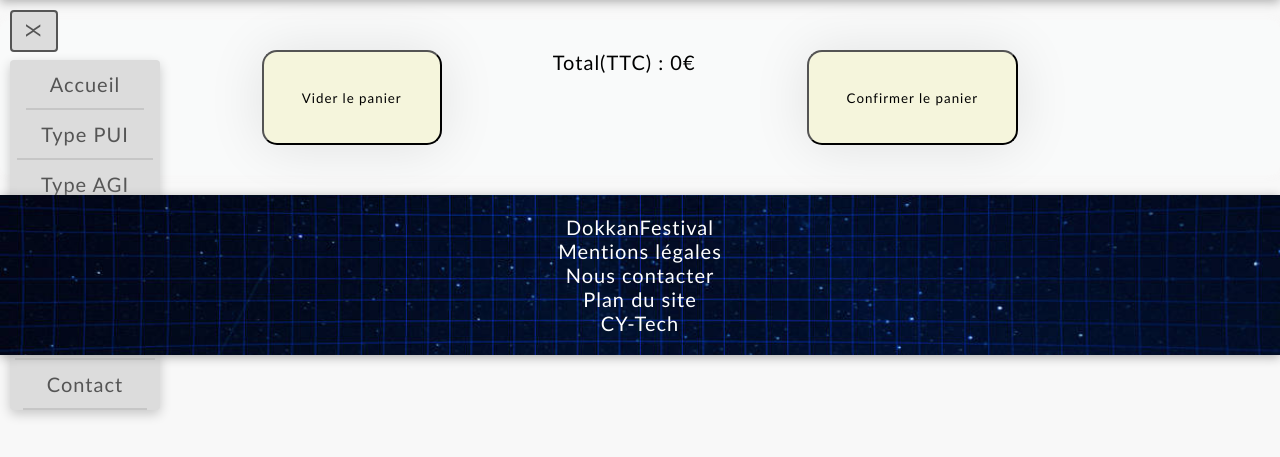
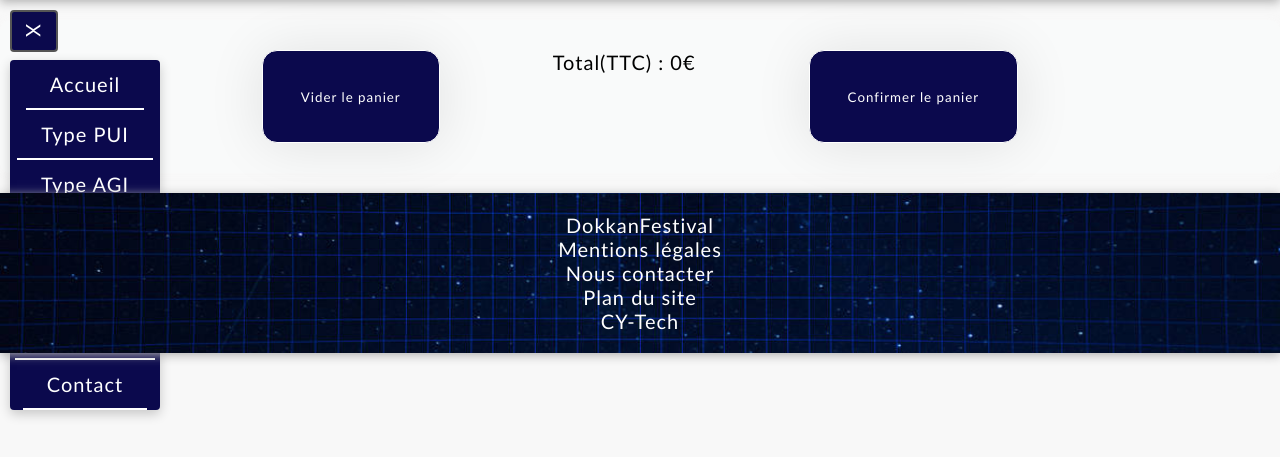
Before and after one commit to kienson/Dev-Web, a PHP site: page /php/panier.php in a window 1280 px wide, after a click that opens the changed part. Shown: the part 255-712 px from the top of the page. Run offline with PHP 8.4, Linux system fonts and the light colour scheme; the visitor is signed in with stand-in values (Sample User, id 1); data that the repository does not hold is empty.

Commit message:
Add files via upload

```diff
--- a/css/design.css
+++ b/css/design.css
@@ -281,7 +281,7 @@ th{
   font-family:Trebuchet MS,sans-serif;
   border-radius: 8px;
   color : white;
-  background-color:#100e6b;
+  background-color:#0b094d;
   box-shadow: 0 2px 55px rgba(0, 0, 0, 0.068);
   border:solid white 1px;
   padding:3%;
@@ -289,7 +289,7 @@ th{
 
 #moins:hover
 {
-  color : #030227;
+  color : #0b094d;
   background-color:white;
   transition:0.2s;
   border:solid black 1px;
@@ -300,7 +300,7 @@ th{
   font-size: 17px;
   border-radius: 8px;
   color : white;
-  background-color:#100e6b;
+  background-color:#0b094d;
   border:solid white 1px;
 }
 
@@ -316,7 +316,7 @@ th{
 
 #ajtpan:hover
 {
-  color : #030227;
+  color : #0b094d;
   background-color:white;
   transition:0.2s;
   border:solid black 1px;
@@ -326,7 +326,7 @@ th{
   font-family:Trebuchet MS,sans-serif;
   border-radius: 8px;
   color : white;
-  background-color:#100e6b;
+  background-color:#0b094d;
   box-shadow: 0 2px 55px rgba(0, 0, 0, 0.068);
   border:solid white 1px;
   padding:3%;
@@ -334,7 +334,7 @@ th{
 
 #plus:hover
 {
-  color : #030227;
+  color : #0b094d;
   background-color:white;
   transition:0.2s;
   border:solid black 1px;
@@ -344,7 +344,7 @@ th{
   font-family:Trebuchet MS,sans-serif;
   border-radius: 8px;
   color : white;
-  background-color:#100e6b;
+  background-color:#0b094d;
   box-shadow: 0 2px 55px rgba(0, 0, 0, 0.068);
   border:solid white 1px;
   padding:3%;
@@ -352,7 +352,7 @@ th{
 
 .affStock:hover
 {
-  color : #030227;
+  color : #0b094d;
   background-color:white;
   transition:0.2s;
   border:solid black 1px;
@@ -449,34 +449,38 @@ th{
   margin-left:20%;
   font-family:Trebuchet MS,sans-serif;
   border-radius: 15px;
-  color : black;
-  background-color:#F5F5DC;
+  color : white;
+  background-color:#0b094d;
   box-shadow: 0 2px 55px rgba(0, 0, 0, 0.1);
   padding:3%;
+  border:solid white 1px;
 }
 
 #pandown #supp:hover
 {
-  color : #F5F5DC;
-  background-color:black;
+  color : #0b094d;
+  background-color:white;
   transition:0.2s;
+  border:solid black 1px;
 }
 
 #pandown #confAchat{
   margin-right:20%;
   font-family:Trebuchet MS,sans-serif;
   border-radius: 15px;
-  color : black;
-  background-color:#F5F5DC;
+  color : white;
+  background-color:#0b094d;
   box-shadow: 0 2px 55px rgba(0, 0, 0, 0.1);
   padding:3%;
+  border:solid white 1px;
 }
 
 #pandown #confAchat:hover
 {
-  color : #F5F5DC;
-  background-color:black;
+  color : #100e6b;
+  background-color:white;
   transition:0.2s;
+  border:solid black 1px;
 }
 
 
@@ -622,10 +626,10 @@ summary {
     writing-mode: vertical-lr;
     text-align: center;
     padding: 12px 10px;
-    background-color: var(--primColor);
+    background-color: #0b094d;
     border: 2px solid var(--secoColor);
     border-radius: var(--cornerRad);
-    color: var(--secoColor);
+    color: white;
     cursor: pointer;
     user-select: none;
     outline: none;
@@ -676,7 +680,7 @@ details[open] summary::after {
     width: 50vh;
     height: 8 0%;
     border-radius: var(--cornerRad);
-    background-color: var(--primColor);
+    background-color: #0b094d;
     box-shadow: 0 4px 12px 0 rgba(0, 0, 0, 0.2);
     margin-top: 8px;
     flex-direction: column;
@@ -689,8 +693,8 @@ details[open] summary::after {
     font-family:Trebuchet MS, sans-serif;
     padding: 12px 24px;
     margin: 0 16px;
-    color: var(--secoColor);
-    border-bottom: 2px solid rgba(0, 0, 0, 0.1);
+    color: white;
+    border-bottom: 2px solid white;
     text-decoration: none;
     text-align: center;
     margin:auto;
--- a/php/produit.php
+++ b/php/produit.php
@@ -68,7 +68,7 @@
                         }
                         ?>
                     </div>
-                    <div class ="affStock" id="<?php echo $v->quantité;?>">Stock</div>
+                    <div class ="affStock" id="<?php echo $v->quantité;?>">Disponibilités</div>
                 </div>
 
             </div>
```
